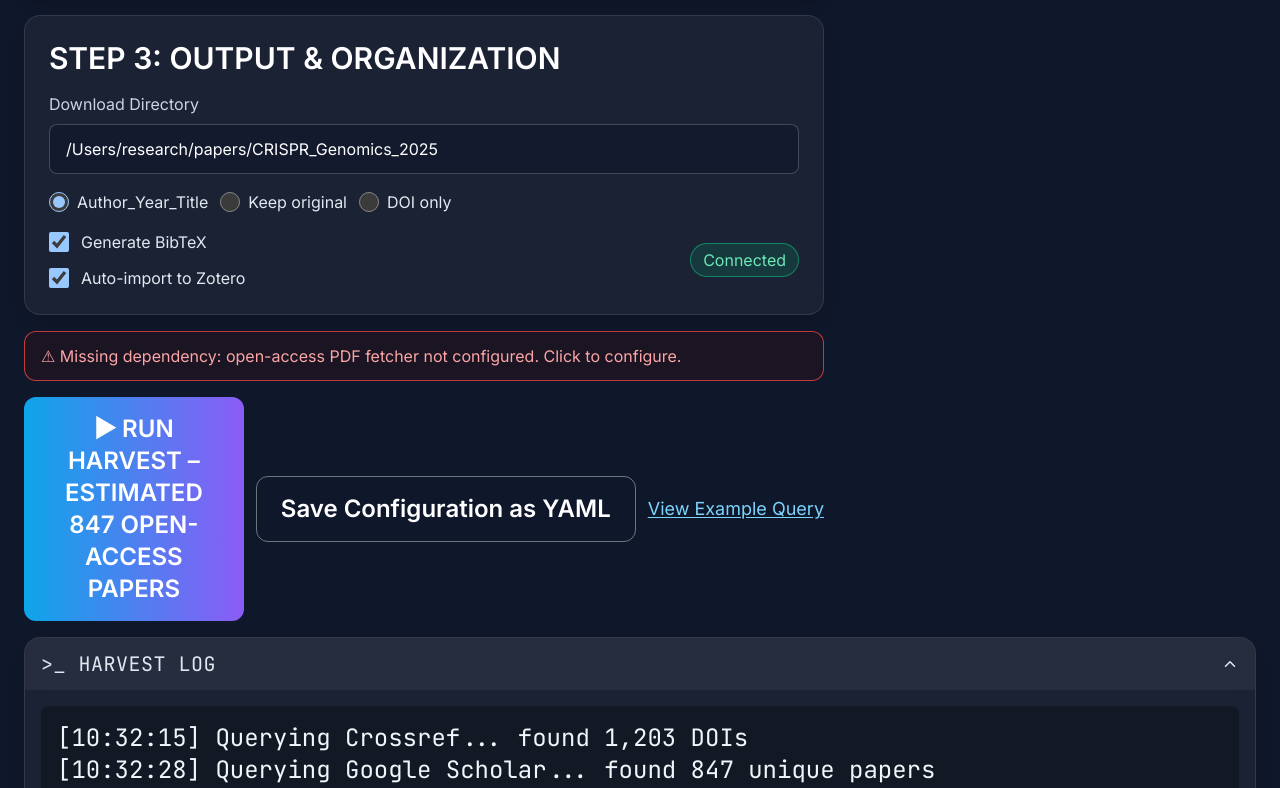
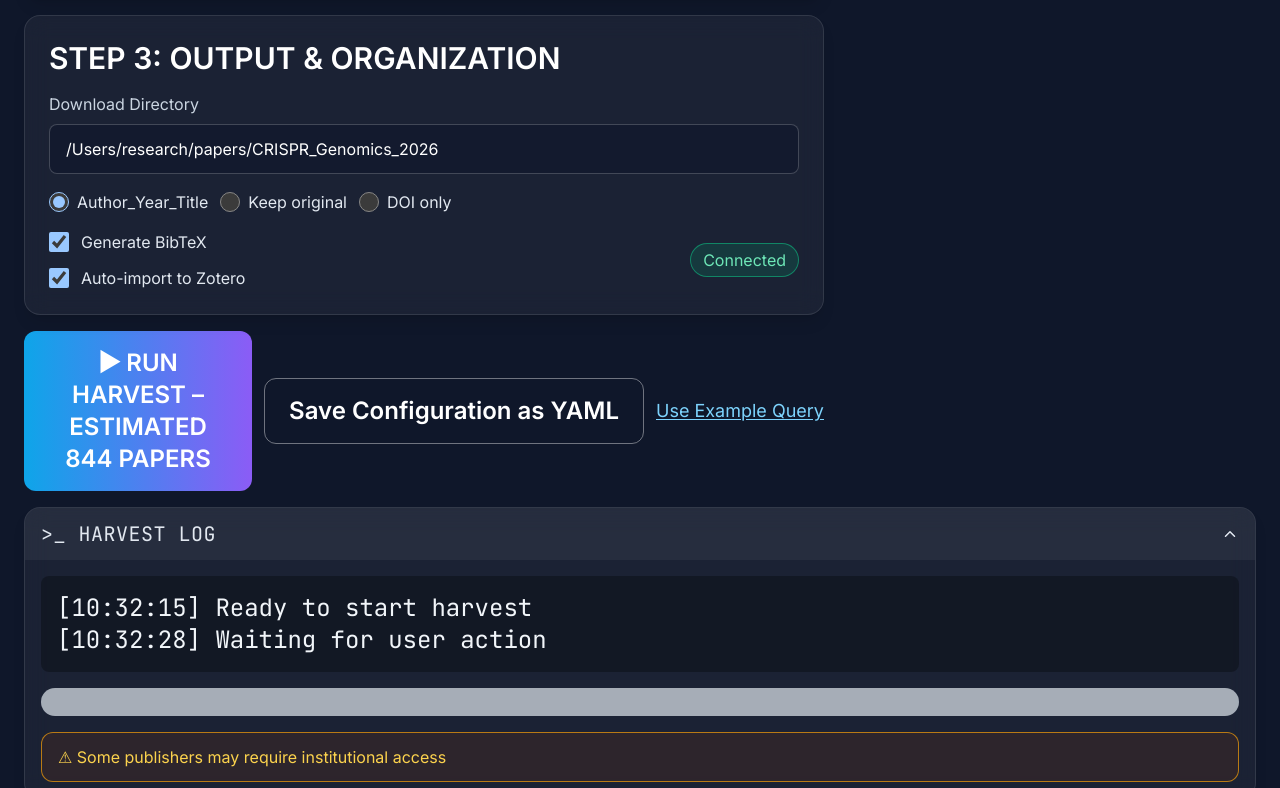
Before and after one commit to ZSPEC-OOS/harvester, a React (Vite) app: page / in a window 1280 px wide. Shown: the part 732-1520 px from the top of the page. Built offline with nearby package versions, Linux system fonts and the light colour scheme.

Commit message:
Replace mock dashboard behavior with interactive functionality

```diff
--- a/src/components/cards/ActionCard.tsx
+++ b/src/components/cards/ActionCard.tsx
@@ -1,16 +1,28 @@
 type Props = {
   onRun: () => void;
   onExportYaml: () => void;
+  estimatedPapers: number;
+  disableRun?: boolean;
+  isRunning?: boolean;
+  onUseExampleQuery: () => void;
 };
 
-export function ActionCard({ onRun, onExportYaml }: Props) {
+export function ActionCard({
+  onRun,
+  onExportYaml,
+  estimatedPapers,
+  disableRun = false,
+  isRunning = false,
+  onUseExampleQuery,
+}: Props) {
   return (
-    <div className="flex flex-col gap-3 sm:flex-row sm:items-center">
+    <div className="flex flex-col gap-3 sm:flex-row sm:flex-wrap sm:items-center">
       <button
         onClick={onRun}
-        className="w-full rounded-xl bg-gradient-to-r from-sky-500 to-violet-500 px-6 py-4 text-base font-semibold text-white sm:flex-1 sm:text-2xl"
+        disabled={disableRun}
+        className="w-full rounded-xl bg-gradient-to-r from-sky-500 to-violet-500 px-6 py-4 text-base font-semibold text-white disabled:cursor-not-allowed disabled:opacity-50 sm:flex-1 sm:text-2xl"
       >
-        ▶ RUN HARVEST – ESTIMATED 847 OPEN-ACCESS PAPERS
+        {isRunning ? '⏹ STOP HARVEST' : `▶ RUN HARVEST – ESTIMATED ${estimatedPapers.toLocaleString()} PAPERS`}
       </button>
       <button
         onClick={onExportYaml}
@@ -18,9 +30,13 @@ export function ActionCard({ onRun, onExportYaml }: Props) {
       >
         Save Configuration as YAML
       </button>
-      <a href="#" className="text-lg text-sky-300 underline underline-offset-2">
-        View Example Query
-      </a>
+      <button
+        type="button"
+        onClick={onUseExampleQuery}
+        className="text-left text-lg text-sky-300 underline underline-offset-2"
+      >
+        Use Example Query
+      </button>
     </div>
   );
 }
--- a/src/components/cards/ErrorBox.tsx
+++ b/src/components/cards/ErrorBox.tsx
@@ -1,7 +1,15 @@
-export function ErrorBox() {
+type Props = {
+  message: string;
+  onFix: () => void;
+};
+
+export function ErrorBox({ message, onFix }: Props) {
   return (
-    <button className="w-full rounded-xl border border-red-500/80 bg-red-950/20 px-4 py-3 text-left text-red-300 transition hover:bg-red-950/30 focus-visible:outline-none focus-visible:ring-2 focus-visible:ring-red-400">
-      ⚠ Missing dependency: open-access PDF fetcher not configured. Click to configure.
+    <button
+      onClick={onFix}
+      className="w-full rounded-xl border border-red-500/80 bg-red-950/20 px-4 py-3 text-left text-red-300 transition hover:bg-red-950/30 focus-visible:outline-none focus-visible:ring-2 focus-visible:ring-red-400"
+    >
+      ⚠ {message} Click to auto-fix.
     </button>
   );
 }
--- a/src/pages/Dashboard.tsx
+++ b/src/pages/Dashboard.tsx
@@ -1,4 +1,4 @@
-import { useEffect, useMemo, useState } from 'react';
+import { useEffect, useMemo, useRef, useState } from 'react';
 import { ActionCard } from '../components/cards/ActionCard';
 import { ErrorBox } from '../components/cards/ErrorBox';
 import { OutputCard } from '../components/cards/OutputCard';
@@ -29,70 +29,165 @@ type Settings = {
   zotero: boolean;
 };
 
+const CURRENT_YEAR = new Date().getFullYear();
+
 const initialSettings: Settings = {
   query: 'machine learning in genomics AND crispr cas9',
   startYear: 2018,
-  endYear: 2025,
+  endYear: CURRENT_YEAR,
   searchDepth: 5,
   includePreprints: true,
   excludePatents: false,
   onlyOpenAccess: true,
   sources: { crossref: true, scholar: true, pubmed: false, semantic: true },
-  outputDir: '/Users/research/papers/CRISPR_Genomics_2025',
+  outputDir: '/Users/research/papers/CRISPR_Genomics_2026',
   naming: 'author-year-title',
   bibtex: true,
   zotero: true,
 };
 
 const seedLines = [
-  '[10:32:15] Querying Crossref... found 1,203 DOIs',
-  '[10:32:28] Querying Google Scholar... found 847 unique papers',
-  '[10:32:31] Resolving open-access PDF links',
-  '[10:32:45] ✓ 127/847 downloaded (15%) – throttling requests',
+  '[10:32:15] Ready to start harvest',
+  '[10:32:28] Waiting for user action',
 ];
+
+const sourceWeights = {
+  crossref: 1.25,
+  scholar: 1.4,
+  pubmed: 1.15,
+  semantic: 1.2,
+} as const;
+
+const yamlIndent = (depth: number) => '  '.repeat(depth);
+
+const toYaml = (value: unknown, depth = 0): string => {
+  if (Array.isArray(value)) {
+    return value
+      .map((entry) => `${yamlIndent(depth)}- ${typeof entry === 'object' ? `\n${toYaml(entry, depth + 1)}` : String(entry)}`)
+      .join('\n');
+  }
+
+  if (value && typeof value === 'object') {
+    return Object.entries(value)
+      .map(([key, entry]) => {
+        if (entry && typeof entry === 'object') {
+          return `${yamlIndent(depth)}${key}:\n${toYaml(entry, depth + 1)}`;
+        }
+
+        return `${yamlIndent(depth)}${key}: ${String(entry)}`;
+      })
+      .join('\n');
+  }
+
+  return `${yamlIndent(depth)}${String(value)}`;
+};
+
+const getEstimate = (settings: Settings) => {
+  const activeSources = Object.entries(settings.sources)
+    .filter(([, enabled]) => enabled)
+    .map(([key]) => key as keyof Settings['sources']);
+
+  const sourceScore = activeSources.reduce((sum, source) => sum + sourceWeights[source], 0);
+  const yearSpan = Math.max(1, settings.endYear - settings.startYear + 1);
+  const queryWordCount = settings.query.trim().split(/\s+/).filter(Boolean).length;
+
+  let estimate = Math.round(sourceScore * settings.searchDepth * yearSpan * Math.max(1, queryWordCount * 1.2));
+
+  if (settings.onlyOpenAccess) estimate = Math.round(estimate * 0.58);
+  if (!settings.includePreprints) estimate = Math.round(estimate * 0.9);
+  if (settings.excludePatents) estimate = Math.round(estimate * 0.95);
+
+  return Math.max(0, estimate);
+};
 
 export function Dashboard() {
   const [settings, setSettings] = useState<Settings>(() => {
     const saved = localStorage.getItem('paper-harvester-settings');
     return saved ? { ...initialSettings, ...JSON.parse(saved) } : initialSettings;
   });
-  const [progress, setProgress] = useState(15);
+  const [progress, setProgress] = useState(0);
   const [lines, setLines] = useState(seedLines);
   const [sheetOpen, setSheetOpen] = useState(false);
+  const [isRunning, setIsRunning] = useState(false);
+  const [cacheCount, setCacheCount] = useState(1847);
+  const timerRef = useRef<number | null>(null);
 
   useEffect(() => {
     localStorage.setItem('paper-harvester-settings', JSON.stringify(settings));
   }, [settings]);
 
+  const estimatedPapers = useMemo(() => getEstimate(settings), [settings]);
+
+  useEffect(() => {
+    return () => {
+      if (timerRef.current) {
+        window.clearInterval(timerRef.current);
+      }
+    };
+  }, []);
+
+  const validationError = useMemo(() => {
+    if (!settings.query.trim()) return 'Search query is empty.';
+    if (settings.startYear > settings.endYear) return 'Start year is later than end year.';
+    if (!settings.outputDir.trim()) return 'Output directory is required.';
+    if (!Object.values(settings.sources).some(Boolean)) return 'At least one source must be enabled.';
+    return null;
+  }, [settings]);
+
   const runHarvest = () => {
+    if (isRunning) {
+      if (timerRef.current) {
+        window.clearInterval(timerRef.current);
+        timerRef.current = null;
+      }
+      setIsRunning(false);
+      setLines((prev) => [...prev, `[${new Date().toLocaleTimeString('en-US', { hour12: false })}] Harvest cancelled by user`]);
+      return;
+    }
+
+    if (validationError) {
+      setLines((prev) => [...prev, `[${new Date().toLocaleTimeString('en-US', { hour12: false })}] Cannot run: ${validationError}`]);
+      return;
+    }
+
     const events = [
-      'Checking Crossref API availability',
-      'Running legal open-access verification',
-      'Fetching metadata from Semantic Scholar',
-      'Preparing safe download plan (open access only)',
-      'Updating cache index',
+      `Running query: "${settings.query.trim()}"`,
+      `Selecting sources: ${Object.entries(settings.sources).filter(([, v]) => v).map(([k]) => k).join(', ')}`,
+      'Applying open-access filters',
+      `Preparing ${estimatedPapers.toLocaleString()} records for download`,
+      `Output directory confirmed: ${settings.outputDir}`,
+      'Harvest completed successfully',
     ];
 
     let i = 0;
+    setIsRunning(true);
     setProgress(0);
-    setLines(seedLines);
+    setLines((prev) => [...prev, `[${new Date().toLocaleTimeString('en-US', { hour12: false })}] Starting harvest`]);
 
-    const timer = setInterval(() => {
-      setProgress((p) => Math.min(100, p + 7));
+    timerRef.current = window.setInterval(() => {
+      setProgress((p) => {
+        const next = Math.min(100, p + 17);
+        if (next === 100) {
+          setIsRunning(false);
+          setCacheCount((count) => count + Math.round(estimatedPapers * 0.2));
+          if (timerRef.current) {
+            window.clearInterval(timerRef.current);
+            timerRef.current = null;
+          }
+        }
+        return next;
+      });
+
       if (i < events.length) {
         const stamp = new Date().toLocaleTimeString('en-US', { hour12: false });
         setLines((prev) => [...prev, `[${stamp}] ${events[i]}`]);
         i += 1;
-      } else {
-        clearInterval(timer);
       }
     }, 700);
   };
 
   const exportYaml = () => {
-    const yaml = Object.entries(settings)
-      .map(([k, v]) => `${k}: ${typeof v === 'object' ? JSON.stringify(v) : v}`)
-      .join('\n');
+    const yaml = toYaml(settings);
     const blob = new Blob([yaml], { type: 'text/yaml' });
     const url = URL.createObjectURL(blob);
     const a = document.createElement('a');
@@ -125,6 +220,7 @@ export function Dashboard() {
         <SourceSelectionCard
           sources={settings.sources}
           setSources={(sources) => setSettings((s) => ({ ...s, sources }))}
+          estimatedPapers={estimatedPapers}
         />
 
         <OutputCard
@@ -138,11 +234,39 @@ export function Dashboard() {
           setZotero={(zotero) => setSettings((s) => ({ ...s, zotero }))}
         />
 
-        <ErrorBox />
-        <ActionCard onRun={runHarvest} onExportYaml={exportYaml} />
+        {validationError && (
+          <ErrorBox
+            message={validationError}
+            onFix={() => {
+              if (!settings.query.trim()) {
+                setSettings((s) => ({ ...s, query: initialSettings.query }));
+                return;
+              }
+              if (settings.startYear > settings.endYear) {
+                setSettings((s) => ({ ...s, endYear: s.startYear }));
+                return;
+              }
+              if (!settings.outputDir.trim()) {
+                setSettings((s) => ({ ...s, outputDir: initialSettings.outputDir }));
+                return;
+              }
+              if (!Object.values(settings.sources).some(Boolean)) {
+                setSettings((s) => ({ ...s, sources: { ...s.sources, crossref: true } }));
+              }
+            }}
+          />
+        )}
+        <ActionCard
+          onRun={runHarvest}
+          onExportYaml={exportYaml}
+          estimatedPapers={estimatedPapers}
+          disableRun={Boolean(validationError)}
+          isRunning={isRunning}
+          onUseExampleQuery={() => setSettings((s) => ({ ...s, query: initialSettings.query }))}
+        />
       </div>
     ),
-    [settings],
+    [estimatedPapers, isRunning, settings, validationError],
   );
 
   return (
@@ -152,7 +276,11 @@ export function Dashboard() {
         <div className="relative grid grid-cols-1 gap-4 xl:grid-cols-[minmax(0,800px)_340px] xl:items-start">
           {cards}
           <aside className="hidden xl:sticky xl:top-24 xl:block">
-            <CacheStats />
+            <CacheStats
+              cachedCount={cacheCount}
+              pendingCount={estimatedPapers}
+              onCleanOldCache={() => setCacheCount((count) => Math.max(0, count - 300))}
+            />
           </aside>
         </div>
 
@@ -161,18 +289,28 @@ export function Dashboard() {
         </div>
 
         <div className="fixed inset-x-0 bottom-0 z-40 border-t border-white/10 bg-slate-950/90 p-3 backdrop-blur xl:hidden">
-          <button onClick={runHarvest} className="w-full rounded-xl bg-gradient-to-r from-sky-500 to-violet-500 px-4 py-3 font-semibold text-white">
-            RUN HARVEST
+          <button
+            onClick={runHarvest}
+            disabled={Boolean(validationError)}
+            className="w-full rounded-xl bg-gradient-to-r from-sky-500 to-violet-500 px-4 py-3 font-semibold text-white disabled:cursor-not-allowed disabled:opacity-50"
+          >
+            {isRunning ? 'STOP HARVEST' : 'RUN HARVEST'}
           </button>
           <button onClick={() => setSheetOpen((v) => !v)} className="mt-2 w-full text-center text-sm text-slate-300">
             {sheetOpen ? 'Hide' : 'Show'} Cache + Console
           </button>
         </div>
 
-        <div className={`fixed inset-x-0 bottom-20 z-30 max-h-[70vh] overflow-auto rounded-t-2xl border border-white/10 bg-slate-950/95 p-3 transition-transform xl:hidden ${sheetOpen ? 'translate-y-0' : 'translate-y-[110%]'}`}>
+        <div
+          className={`fixed inset-x-0 bottom-20 z-30 max-h-[70vh] overflow-auto rounded-t-2xl border border-white/10 bg-slate-950/95 p-3 transition-transform xl:hidden ${sheetOpen ? 'translate-y-0' : 'translate-y-[110%]'}`}
+        >
           <div className="mx-auto mb-3 h-1.5 w-14 rounded-full bg-slate-600" />
           <div className="space-y-3">
-            <CacheStats />
+            <CacheStats
+              cachedCount={cacheCount}
+              pendingCount={estimatedPapers}
+              onCleanOldCache={() => setCacheCount((count) => Math.max(0, count - 300))}
+            />
             <ConsoleLog lines={lines} progress={progress} mobile />
           </div>
         </div>
```
Also changed, not shown: src/components/cards/SourceSelectionCard.tsx (+5 -2 lines), src/components/sidebar/CacheStats.tsx (+19 -8 lines).
